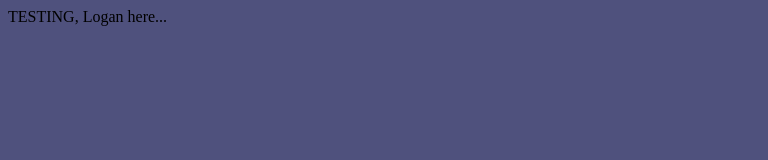
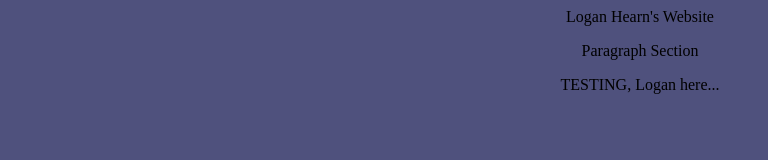
Before and after one commit to WVCS/website-LoganHearn, a plain HTML site: page index.html in a window 1280 px wide. Shown: the whole page, without its empty margins (0-768 px from the left). Drawn offline with Linux system fonts and the light colour scheme.

Commit message:
added logans website

```diff
--- a/index.html
+++ b/index.html
@@ -10,9 +10,12 @@
 
 
 <body>
+	 <center>
+    <h7> Logan Hearn's Website </h7>
+    <p> Paragraph Section </p>
 
   <hi> TESTING, Logan here... <hi>
 
 
-
+	  </body>
 </html>
```
